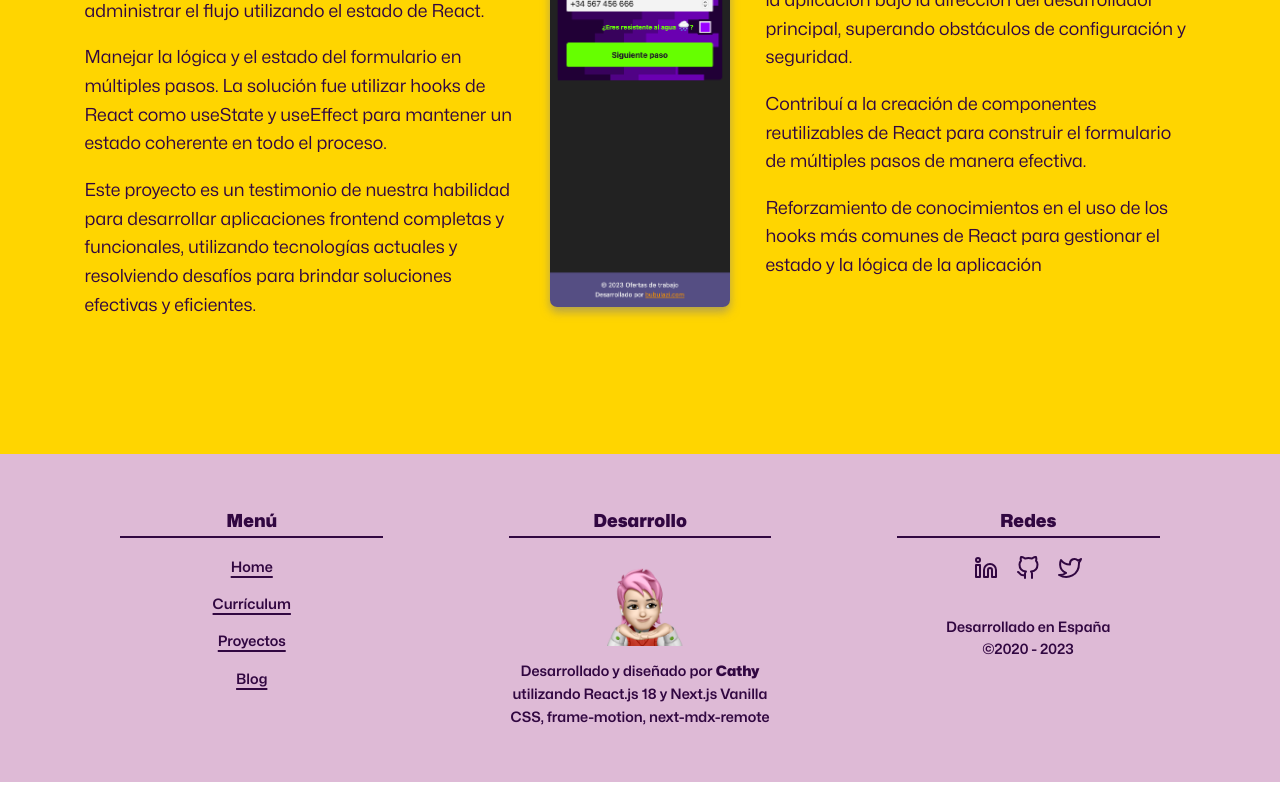
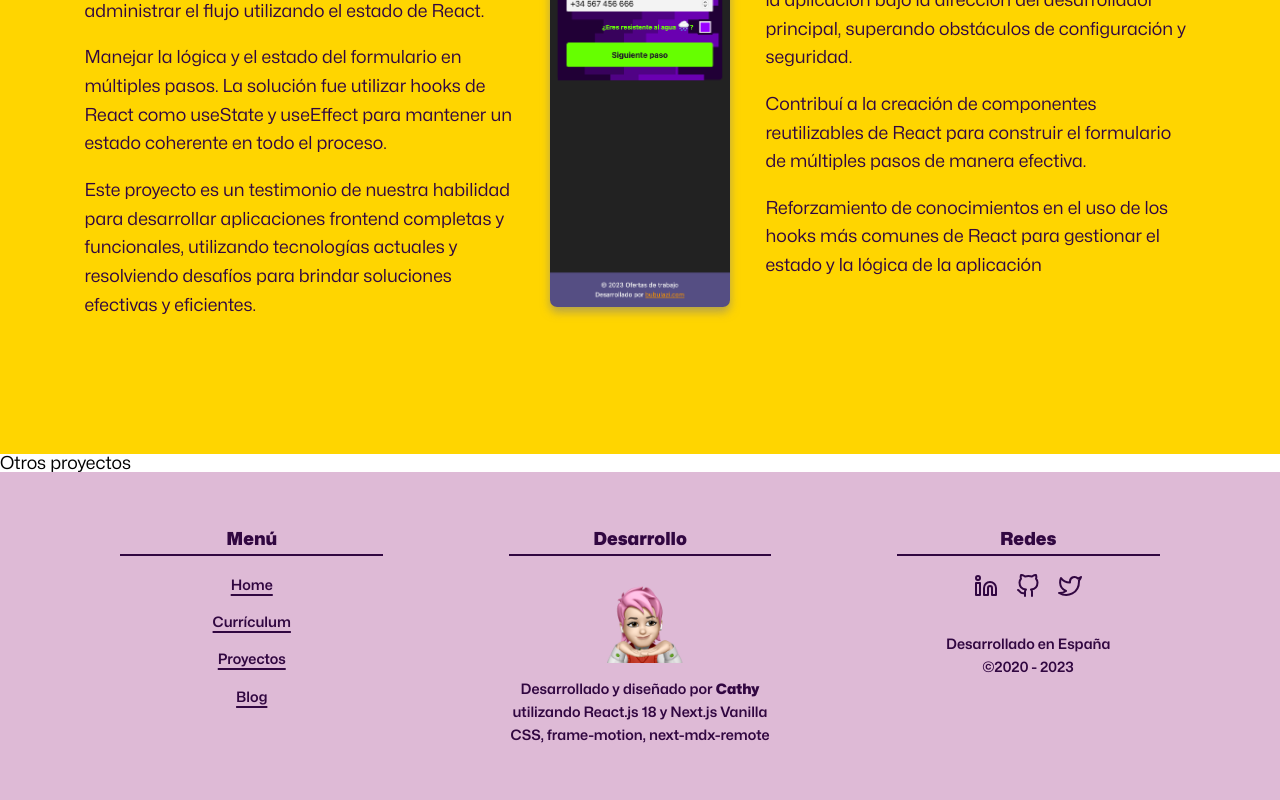
Before and after one commit to catharygr/portafolio-bubulazi-next-2024, a Next.js app: page /proyectos/formulario-multi-paginas in a window 1280 px wide. Shown: the part 3675-4475 px from the top of the page. Built offline with nearby package versions, Linux system fonts and the light colour scheme.

Commit message:
Trabajando en OtrosProyectos.module.css

```diff
--- a/src/app/componentes/Proyectos/OtrosProyectos/OtrosProyectos.jsx
+++ b/src/app/componentes/Proyectos/OtrosProyectos/OtrosProyectos.jsx
@@ -1,3 +1,7 @@
+import Card from "../../Card";
+import Link from "next/link";
+import styles from "./OtrosProyectos.module.css";
+
 export default function OtrosProyectos() {
   return (
     <div>
--- a/src/app/page.js
+++ b/src/app/page.js
@@ -1,6 +1,5 @@
 import Hero from "./componentes/Hero";
 import SubHero from "./componentes/SubHero";
-import styles from "./page.module.css";
 import EmojiCaty from "@/app/assets/imagen/generales/caty-emoji.png";
 import { SOBRE_MI } from "@/app/contenido/home-page/sobreMi";
 import { PROYECTOS } from "@/app/contenido/home-page/proyectos";
--- a/src/app/proyectos/formulario-multi-paginas/page.js
+++ b/src/app/proyectos/formulario-multi-paginas/page.js
@@ -3,6 +3,8 @@ import SubHero from "@/app/componentes/SubHero";
 import { contenidoDePagina } from "@/app/contenido/formulario-multi-paginas/contenido";
 import ProyectosMain from "@/app/componentes/Proyectos/ProyectosMain";
 import ProyectosAside from "@/app/componentes/Proyectos/ProyectosAside/ProyectosAside";
+import OtrosProyectos from "@/app/componentes/Proyectos/OtrosProyectos";
+import { PROYECTOS } from "@/app/contenido/home-page/proyectos";
 
 export default function Page() {
   const { hero, subHero, main, aside } = contenidoDePagina;
@@ -12,6 +14,7 @@ export default function Page() {
       <SubHero type="doble-tres-listas" content={subHero} />
       <ProyectosMain content={main} />
       <ProyectosAside content={aside} />
+      <OtrosProyectos content={PROYECTOS} />
     </>
   );
 }
```
